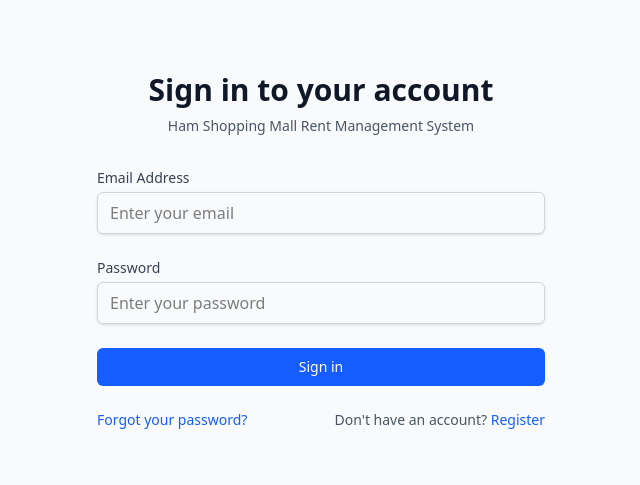
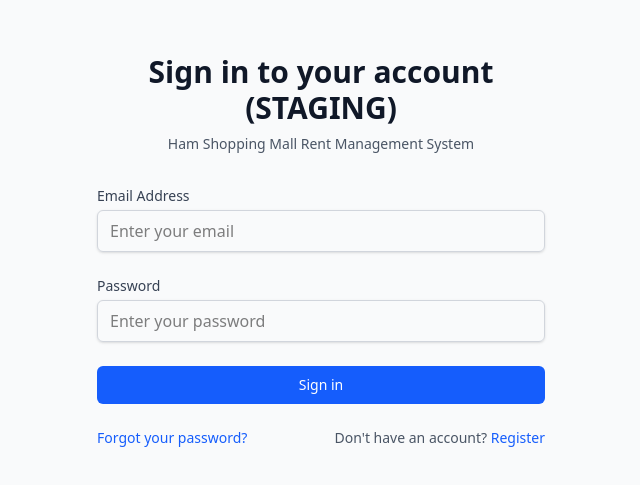
Before and after one commit to nankya-elsa/BSE_25_6_MALL_RENT_MANAGEMENT_SYSTEM, a React (Vite) app in the folder frontend/: page /login in a window 1280 px wide. Shown: the part 161-646 px from the top of the page, without its empty margins (319-959 px from the left). Built offline with nearby package versions, Linux system fonts and the light colour scheme; no server answers.

Commit message:
Testing Staging

```diff
--- a/frontend/src/pages/login.tsx
+++ b/frontend/src/pages/login.tsx
@@ -76,7 +76,7 @@ const LoginPage: React.FC = () => {
       <div className="max-w-md w-full space-y-8">
         <div>
           <h2 className="mt-6 text-center text-3xl font-extrabold text-gray-900">
-            Sign in to your account
+            Sign in to your account (STAGING)
           </h2>
           <p className="mt-2 text-center text-sm text-gray-600">
             Ham Shopping Mall Rent Management System
```
